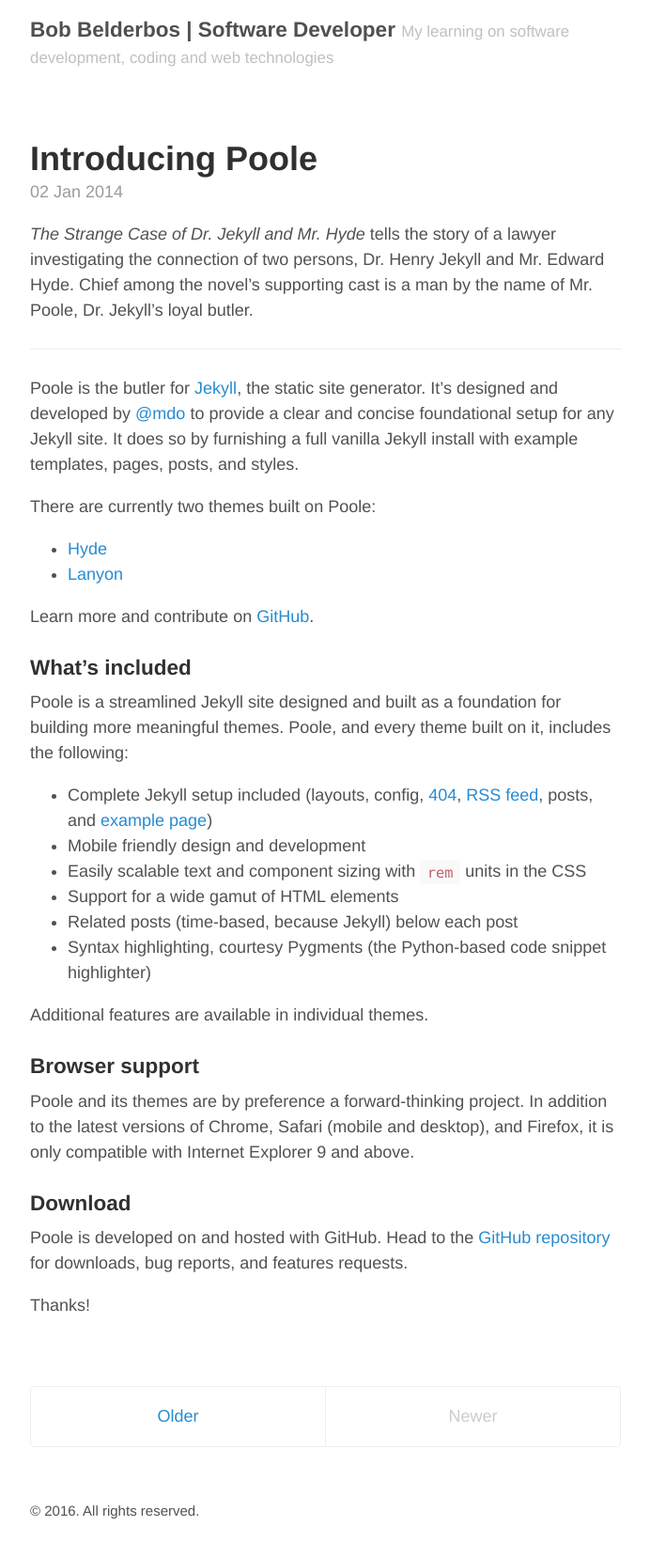
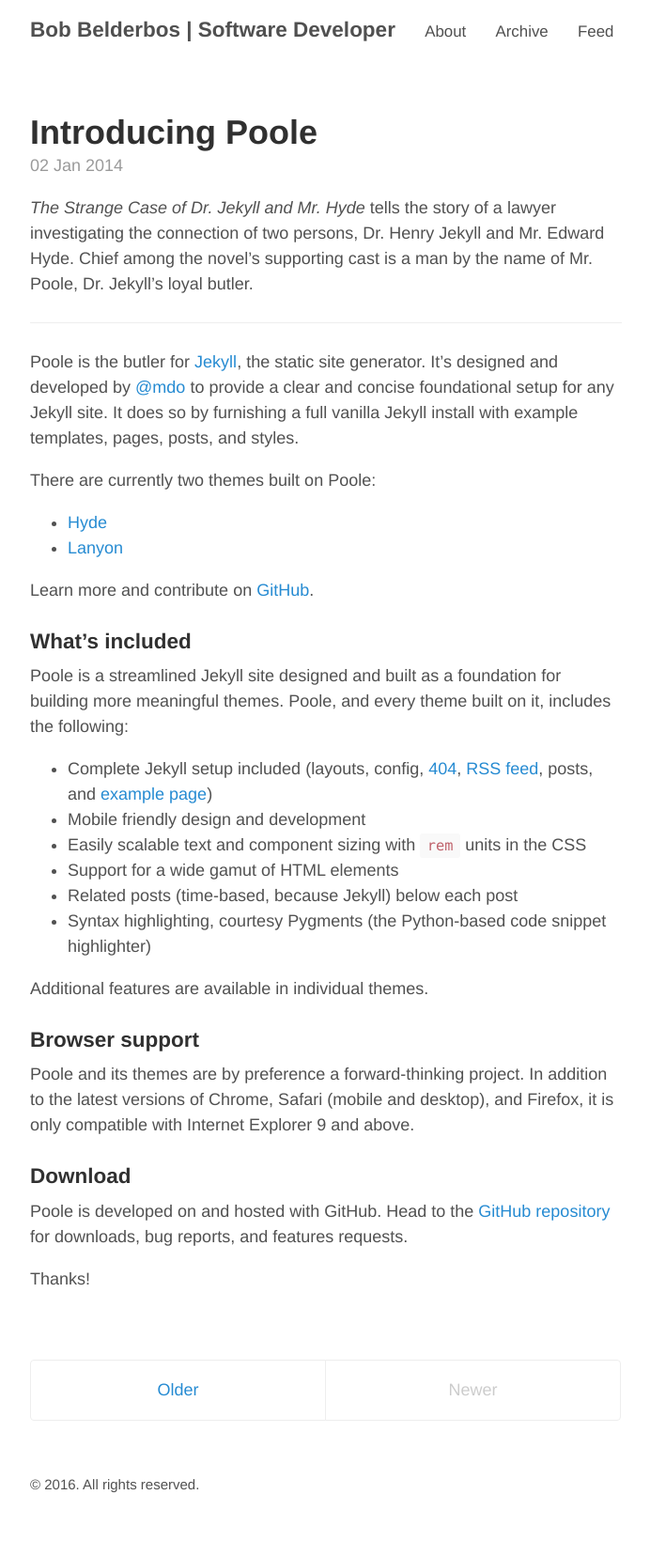
Before and after one commit to bbelderbos/bbelderbos.github.io, a Jekyll site: the page built from index.html, in a window 1280 px wide. Shown: the whole page at 94% size, without its empty margins (293-985 px from the left). Built offline with Jekyll 4.4.1, drawn with Linux system fonts in a browser that asks for light colours; the list of posts is cut into pages by our own code; after the commit the page ends 1629 px from its top, so only the background shows below that.

Commit message:
archive page and nav bar

```diff
--- a/_config.yml
+++ b/_config.yml
@@ -28,3 +28,9 @@ author:
 version:             2.0.0
 github:
   repo:              https://github.com/bbelderbos/bbelderbos.github.io
+
+# navigation bar
+pages_list:
+  About: '/about'
+  Archive: '/archive'
+  Feed: '/atom.xml'
--- a/_layouts/default.html
+++ b/_layouts/default.html
@@ -8,8 +8,11 @@
     <div class="container content">
       <header class="masthead">
         <h3 class="masthead-title">
-          <a href="{{ site.baseurl }}/" title="Home">{{ site.title }}</a>
-          <small>{{ site.tagline }}</small>
+          <a href="/" title="Home">{{ site.title }}</a>
+          {% for page in site.pages_list %}
+            &nbsp;&nbsp;&nbsp;
+            <small><a href="{{ page[1]  }}">{{ page[0] }}</a></small>
+          {% endfor %}
         </h3>
       </header>
 
```
Also changed, not shown: archive.md (added, +10 -0 lines).
